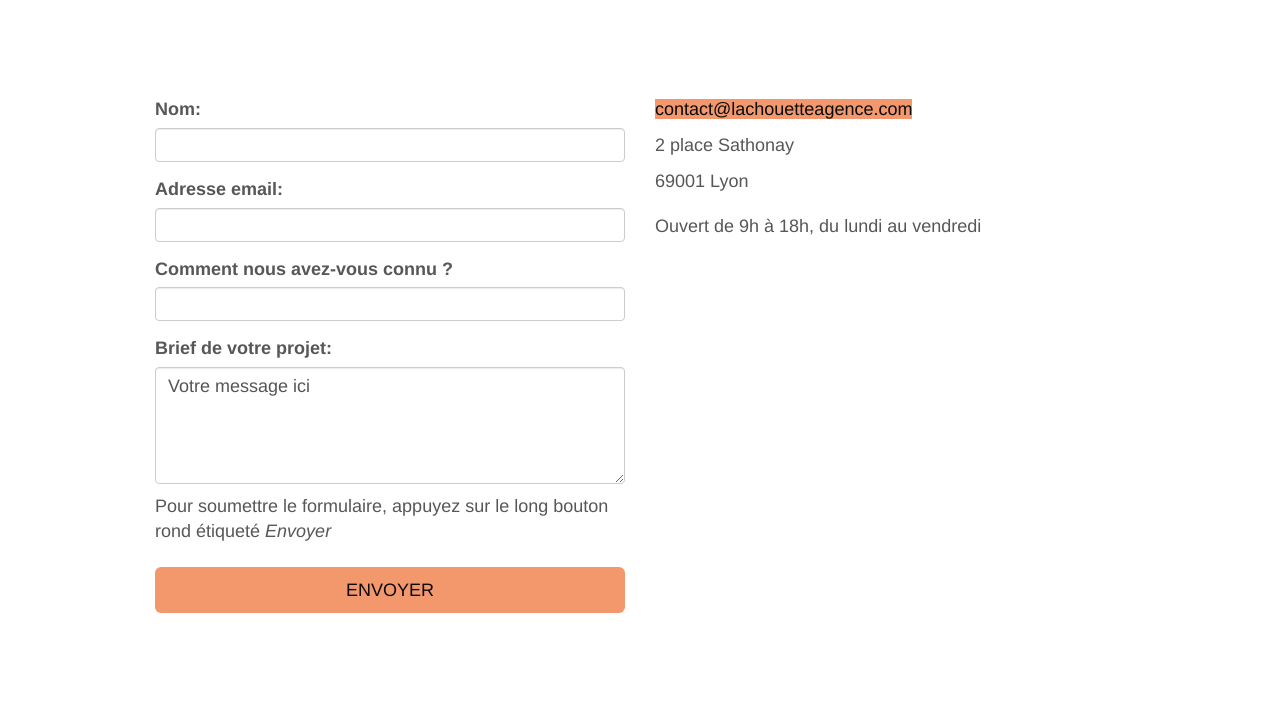
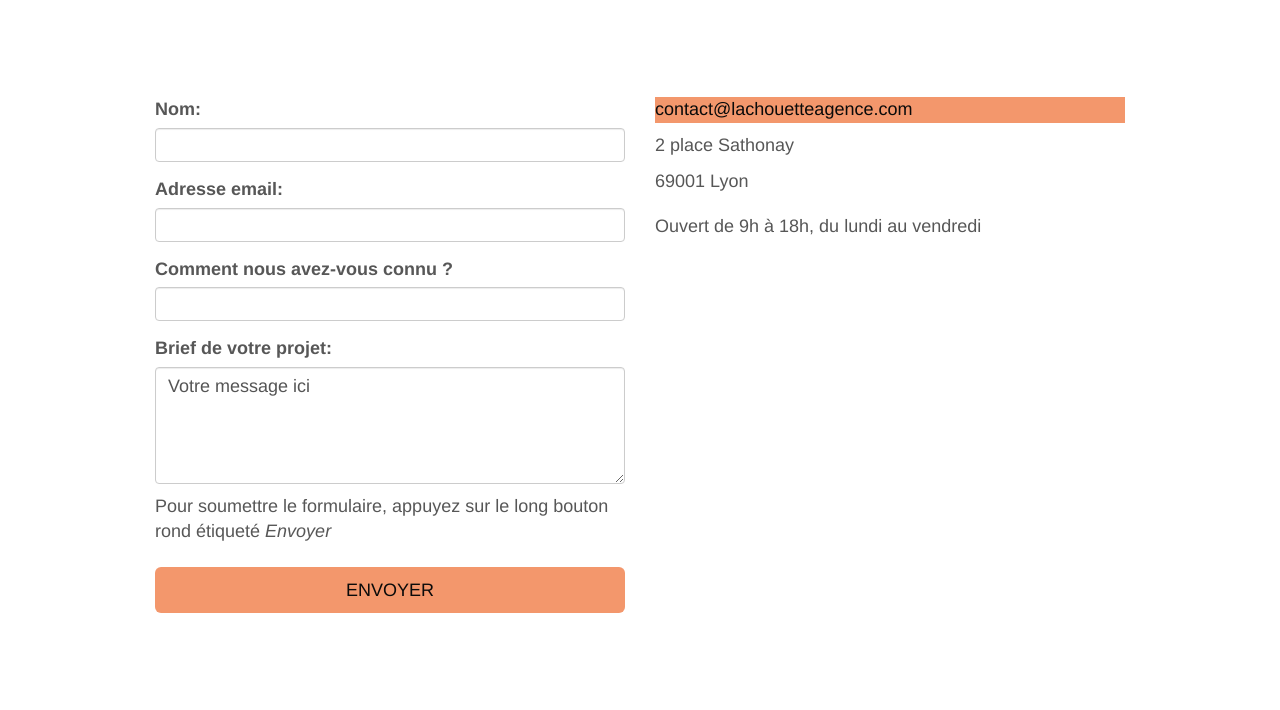
Before and after one commit to radualexvornicu/La-chouette-agence, a website: page index.html in a window 1280 px wide. Shown: the part 3905-4615 px from the top of the page. Drawn offline with Linux system fonts and the light colour scheme.

Commit message:
last changes to email details

```diff
--- a/index.html
+++ b/index.html
@@ -290,8 +290,8 @@
 			</div>
 			<div class="col-sm-6">
 
-					<div>
-						<p><a class="btn-atomic-tangerine" href="mailto:contact@lachouetteagence.com" id="contact_email">contact@lachouetteagence.com</a></p>
+					<div class="text-justify">
+						<p class="btn-atomic-tangerine">contact@lachouetteagence.com</p>
 						<address>
 						<p>2 place Sathonay</p>
 						<p>69001 Lyon</p></address>
```
